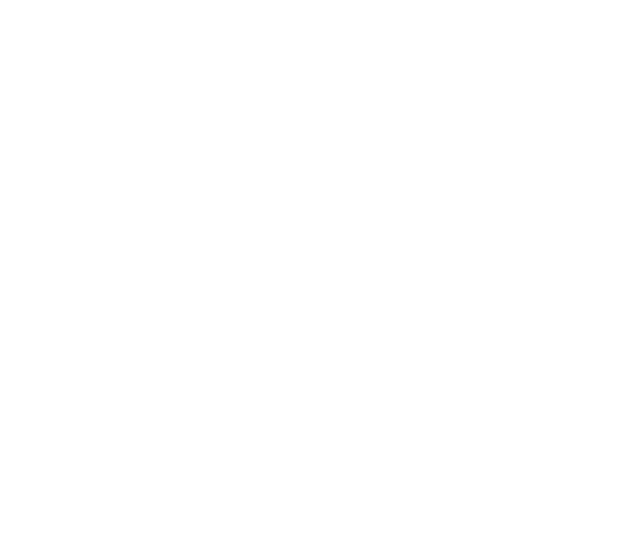
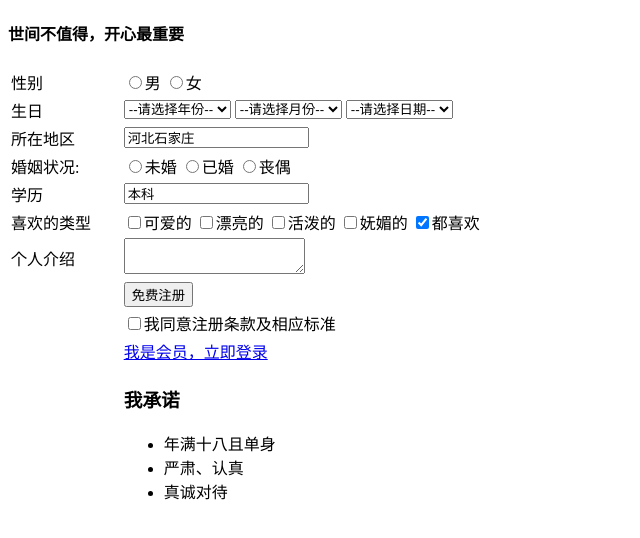
Before and after one commit to lyllihai/lyllihai.github.io, a plain HTML site: page index.html in a window 1280 px wide. Shown: the whole page, without its empty margins (0-640 px from the left). Drawn offline with Linux system fonts and the light colour scheme.

Commit message:
Update index.html

```diff
--- a/index.html
+++ b/index.html
@@ -2,10 +2,116 @@
 <html lang="en">
 <head>
     <meta charset="UTF-8">
+    <meta http-equiv="X-UA-Compatible" content="IE=edge">
     <meta name="viewport" content="width=device-width, initial-scale=1.0">
-    <title>123466</title>
+    <title>世纪假缘：国际领先的婚恋注册平台</title>
+    <link rel="stylesheet" href="mystyle.css">
 </head>
 <body>
-
+    <h4>世间不值得，开心最重要</h4>
+    <table width="600"><!--这是表格标签-->
+        <tr><!--这是第一行-->
+            <td>性别</td>
+            <td><!--单元格-->
+                <input type="radio" name="sex">男
+                <input type="radio" name="sex">女
+                <!--radio是单选按钮-->
+            </td>
+        </tr>
+        <tr><!--这是第二行-->
+            <td>生日</td>
+            <td>
+                <select>
+                    <option>--请选择年份--</option>
+                    <option>2001</option>
+                    <option>2002</option>
+                    <option>2003</option>
+                    <option>2004</option>
+                    <option>2005</option>
+                </select>
+                <select>
+                    <option>--请选择月份--</option>
+                    <option>1</option> <option>2</option>
+                    <option>3</option> <option>4</option>
+                    <option>5</option> <option>6</option>
+                    <option>7</option> <option>8</option>
+                    <option>9</option> <option>10</option>
+                    <option>11</option> <option>12</option>
+                </select>
+                <select>
+                    <option>--请选择日期--</option>
+                    <option>1</option> <option>2</option>
+                    <option>3</option> <option>4</option>
+                    <option>5</option> <option>6</option>
+                    <option>7</option> <option>8</option>
+                    <option>9</option> <option>10</option>
+                    <option>...</option>
+                </select>
+            </td>
+        </tr>
+        <tr><!--这是第三行-->
+            <td>所在地区</td>
+            <td><input type="text" value="河北石家庄"></td>
+        </tr>
+        <tr><!--这是第四行-->
+            <td>婚姻状况:</td>
+            <td>
+                <input type="radio" name="marriage">未婚
+                <input type="radio" name="marriage">已婚
+                <input type="radio" name="marriage">丧偶
+            </td>
+        </tr>
+        <tr><!--这是第五行-->
+            <td>学历</td>
+            <td><input type="text" value="本科"></td>
+        </tr>
+        <tr><!--这是第六行-->
+            <td>喜欢的类型</td>
+            <td>
+                <input type="checkbox">可爱的
+                <input type="checkbox">漂亮的
+                <input type="checkbox">活泼的
+                <input type="checkbox">妩媚的
+                <input type="checkbox" checked="checked">都喜欢
+            </td>
+        </tr>
+        <tr><!--这是第七行-->
+            <td>个人介绍</td>
+            <td>
+                <textarea></textarea>
+            </td>
+        </tr>
+        <tr><!--这是第八行-->
+            <td></td>
+            <td>
+                <input type="submit" value="免费注册">
+            </td>
+        </tr>
+        <tr><!--这是第九行-->
+            <td></td>
+            <td>
+                <input type="checkbox">我同意注册条款及相应标准
+            </td>
+        </tr>
+        <tr><!--这是第十行-->
+            <td></td>
+            <td>
+                <a href="拜登.html" target="_blank">
+                    我是会员，立即登录
+                </a>
+            </td>
+        </tr>
+        <tr><!--这是第十一行-->
+            <td></td>
+            <td>
+                <h3>我承诺</h3>
+                <ul>
+                    <li>年满十八且单身</li>
+                    <li>严肃、认真</li>
+                    <li>真诚对待</li>
+                </ul>
+            </td>
+        </tr>
+    </table>
 </body>
 </html>
```
